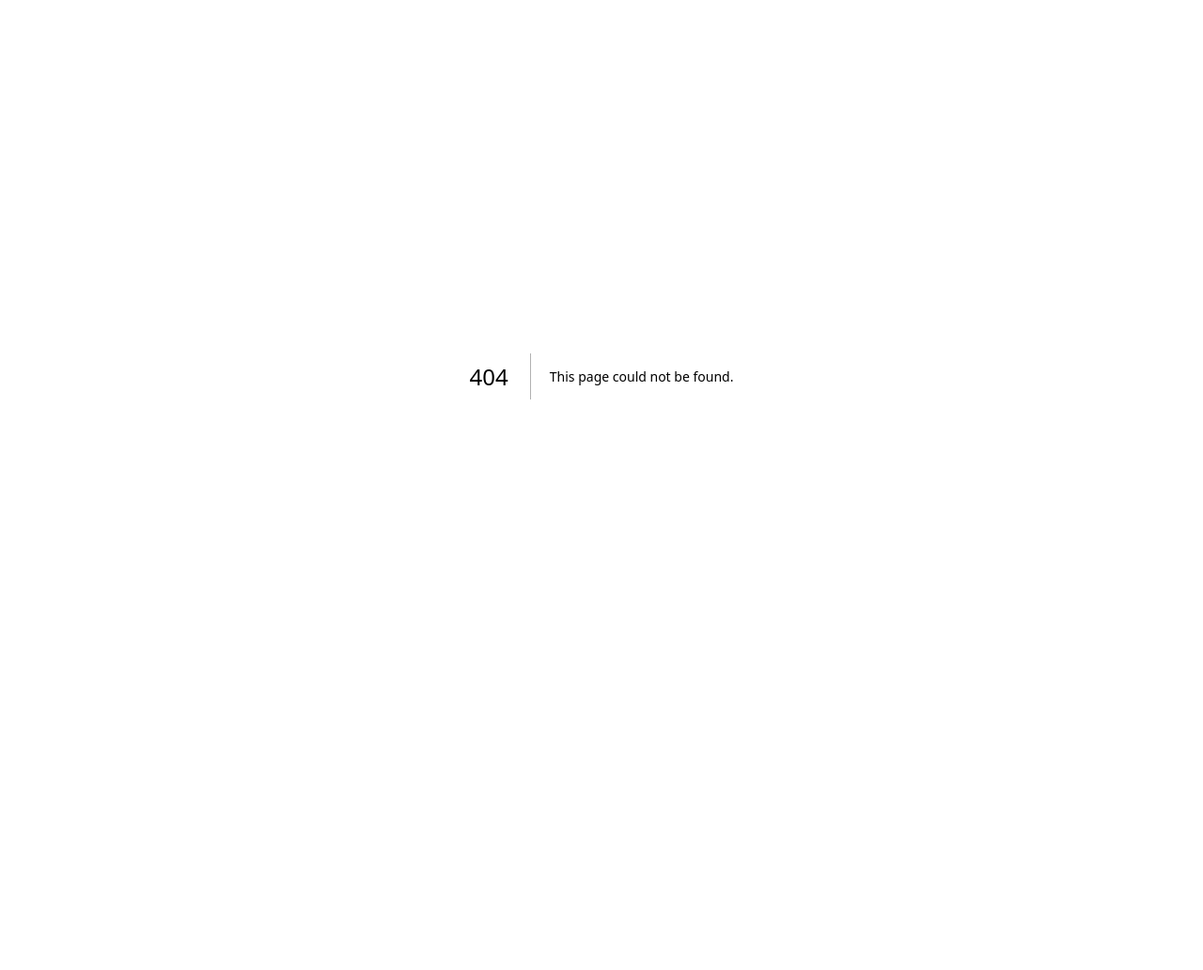
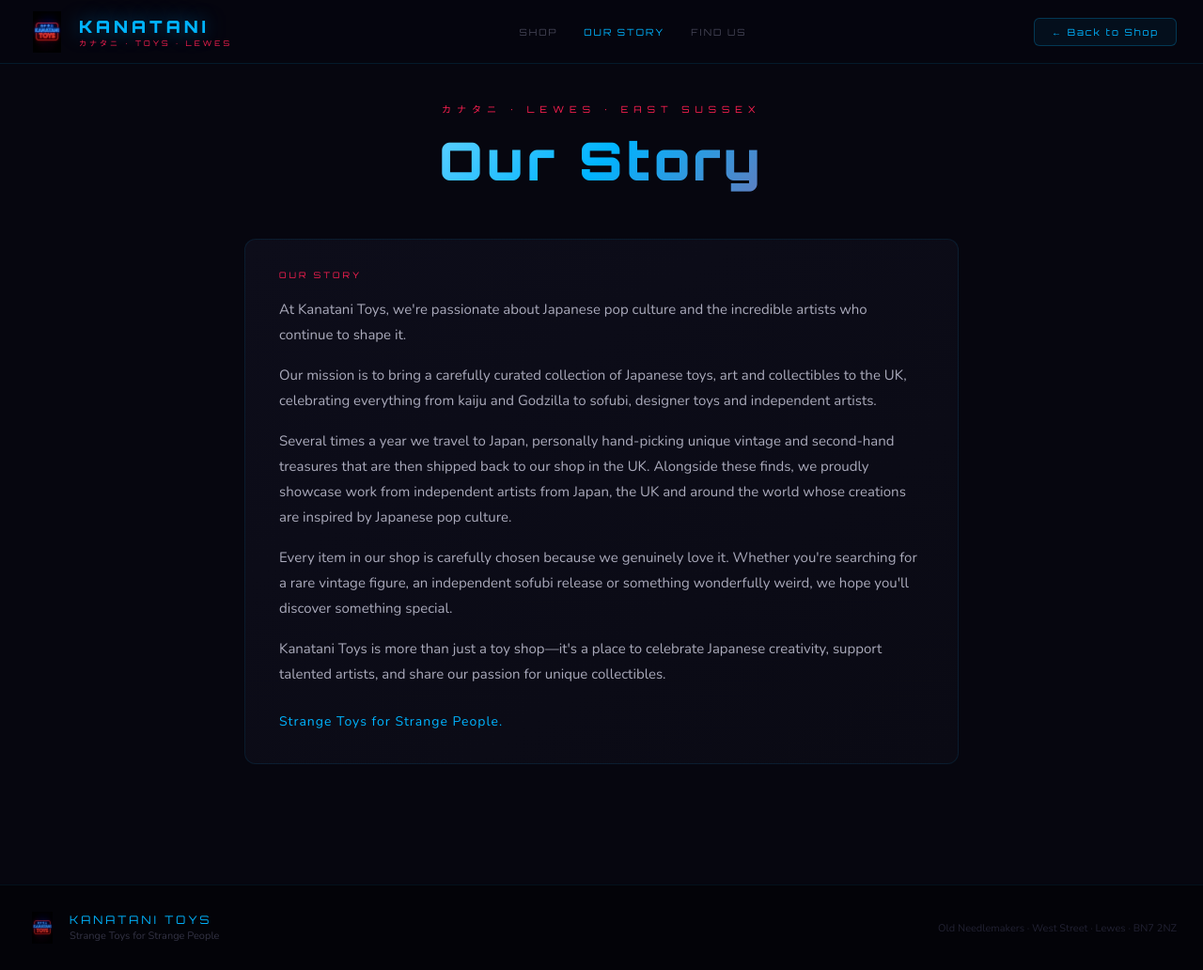
Before and after one commit to pennymacleod/Kanatani-Toys, a Next.js app: page /our-story in a window 1280 px wide. Before the commit this address had no page. Shown: the whole page at 94% size. Before the commit the page ends 800 px from the top, so only its background shows below. Built offline with nearby package versions, Linux system fonts and the light colour scheme.

Commit message:
Fix nav links and shop scroll, split About into Our Story and Find Us pages

```diff
--- /dev/null
+++ b/pages/our-story.js
@@ -0,0 +1,73 @@
+import Head from 'next/head';
+import { useRouter } from 'next/router';
+import styles from '../styles/About.module.css';
+import homeStyles from '../styles/Home.module.css';
+
+export default function OurStory() {
+  const router = useRouter();
+
+  return (
+    <>
+      <Head>
+        <title>Our Story — Kanatani Toys</title>
+        <meta name="description" content="At Kanatani Toys, we're passionate about Japanese pop culture and the artists who continue to shape it. Discover our story." />
+        <meta name="viewport" content="width=device-width, initial-scale=1" />
+        <link rel="icon" href="/logo.png" />
+        <link href="https://fonts.googleapis.com/css2?family=Orbitron:wght@400;700;900&family=Nunito:wght@400;700;800&display=swap" rel="stylesheet" />
+      </Head>
+
+      <div className={homeStyles.root}>
+        {/* Header */}
+        <header className={homeStyles.header}>
+          <div className={homeStyles.headerLogo} onClick={() => router.push('/')} style={{ cursor: 'pointer' }}>
+            <img src="/logo.png" alt="Kanatani Toys" className={homeStyles.logo} />
+            <div>
+              <div className={homeStyles.logoText}>KANATANI</div>
+              <div className={homeStyles.logoSub}>カナタニ · TOYS · LEWES</div>
+            </div>
+          </div>
+          <nav className={homeStyles.nav}>
+            <a href="/#shop">Shop</a>
+            <a href="/our-story" style={{ color: '#00b4ff' }}>Our Story</a>
+            <a href="/about">Find Us</a>
+          </nav>
+          <a href="/" className={homeStyles.cartBtn} style={{ textDecoration: 'none' }}>
+            ← Back to Shop
+          </a>
+        </header>
+
+        <div className={styles.page}>
+          {/* Hero */}
+          <div className={styles.hero}>
+            <p className={styles.eyebrow}>カナタニ · LEWES · EAST SUSSEX</p>
+            <h1 className={styles.title}>Our Story</h1>
+          </div>
+
+          {/* Brand story */}
+          <div className={styles.story}>
+            <div className={styles.storyLabel}>OUR STORY</div>
+            <p>At Kanatani Toys, we're passionate about Japanese pop culture and the incredible artists who continue to shape it.</p>
+            <p>Our mission is to bring a carefully curated collection of Japanese toys, art and collectibles to the UK, celebrating everything from kaiju and Godzilla to sofubi, designer toys and independent artists.</p>
+            <p>Several times a year we travel to Japan, personally hand-picking unique vintage and second-hand treasures that are then shipped back to our shop in the UK. Alongside these finds, we proudly showcase work from independent artists from Japan, the UK and around the world whose creations are inspired by Japanese pop culture.</p>
+            <p>Every item in our shop is carefully chosen because we genuinely love it. Whether you're searching for a rare vintage figure, an independent sofubi release or something wonderfully weird, we hope you'll discover something special.</p>
+            <p>Kanatani Toys is more than just a toy shop—it's a place to celebrate Japanese creativity, support talented artists, and share our passion for unique collectibles.</p>
+            <p className={styles.storyTagline}>Strange Toys for Strange People.</p>
+          </div>
+        </div>
+
+        <footer className={homeStyles.footer}>
+          <div className={homeStyles.footerLeft}>
+            <img src="/logo.png" alt="" className={homeStyles.footerLogo} />
+            <div>
+              <div className={homeStyles.footerName}>KANATANI TOYS</div>
+              <div className={homeStyles.footerSub}>Strange Toys for Strange People</div>
+            </div>
+          </div>
+          <div className={homeStyles.footerRight}>
+            Old Needlemakers · West Street · Lewes · BN7 2NZ
+          </div>
+        </footer>
+      </div>
+    </>
+  );
+}
--- a/styles/Home.module.css
+++ b/styles/Home.module.css
@@ -244,6 +244,7 @@
   background: rgba(0, 0, 0, 0.4);
   border-bottom: 1px solid rgba(255, 255, 255, 0.04);
   flex-wrap: wrap;
+  scroll-margin-top: 80px;
 }
 
 .filterTabs {
```
Also changed, not shown: pages/about.js (+3 -14 lines), pages/index.js (+5 -5 lines).
